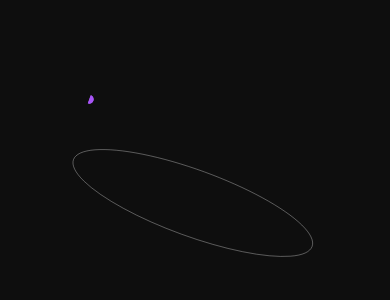
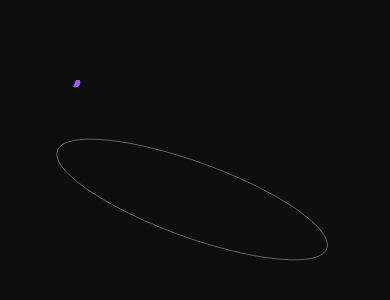
Before and after one commit to kaleemullahahsan/designer-courses, a React (Vite) app: page / in a window 390 px wide. Shown: the part 1838-2138 px from the top of the page. Built offline with nearby package versions, Linux system fonts and the light colour scheme.

Commit message:
new change

```diff
--- a/src/Components/Challenges.jsx
+++ b/src/Components/Challenges.jsx
@@ -5,7 +5,7 @@ import footerArrow from "../assets/images/arrow_3.png";
 function Challenges() {
   return (
     <div className="py-40 container overflow-hidden">
-      <div className="md:px-12 p-5 flex lg:justify-between gap-5 justify-center">
+      <div className="md:px-12 p-5 flex lg:justify-between gap-0 md:gap-5 justify-center">
         <div
           className="before:top-52 before:left-0 uppercase font-semibold before:h-3 before:w-3 before:absolute relative before:bg-white"
           data-aos="fade-up"
```
